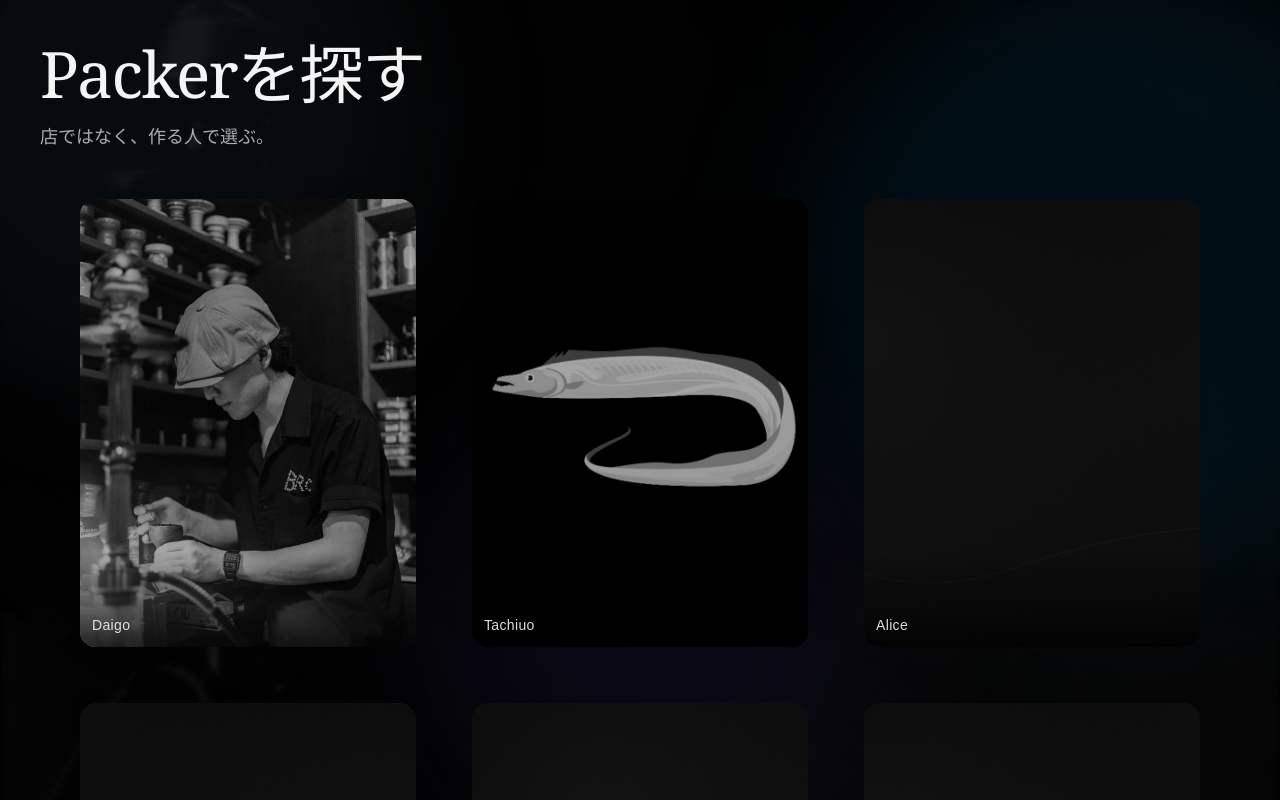
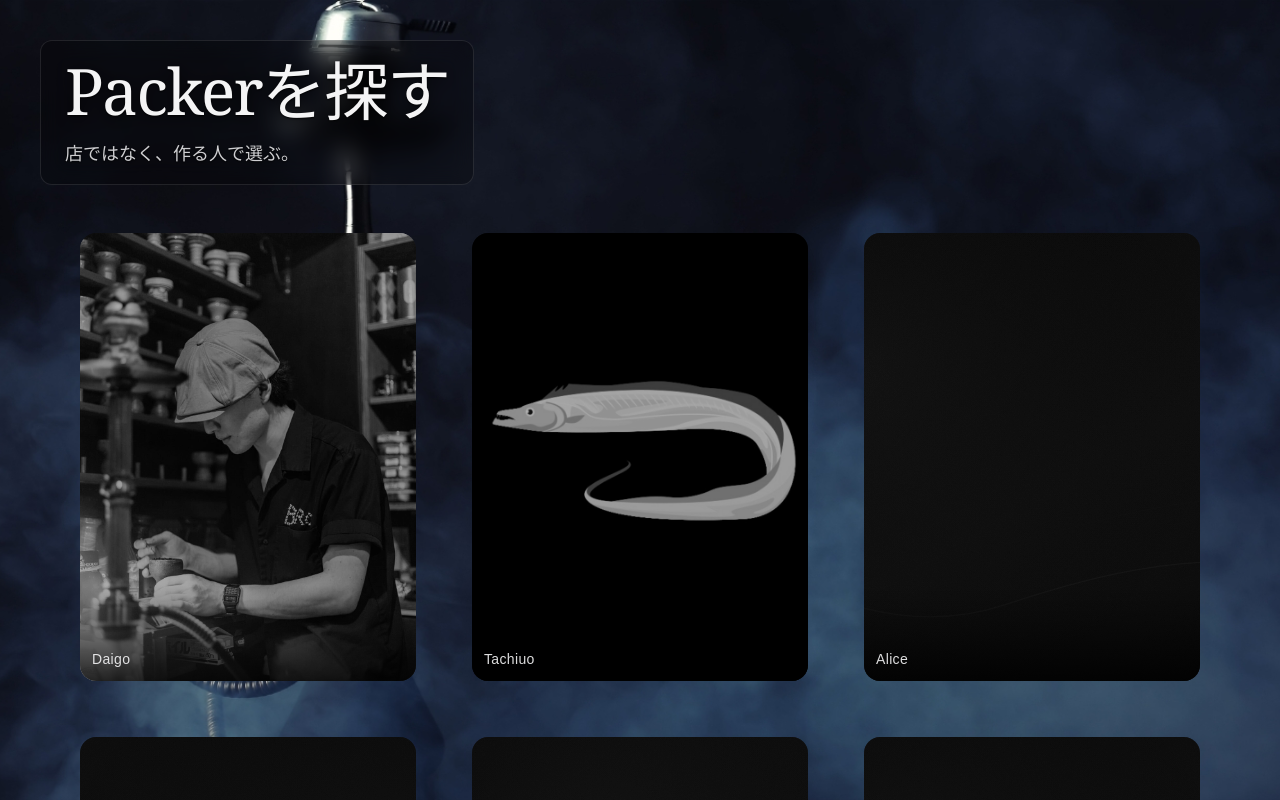
Before and after one commit to enganche1988/shisha-player, a Next.js app: page / in a window 1280 px wide. Shown: the top 800 px of the page. Built offline with nearby package versions, Linux system fonts and the light colour scheme.

Commit message:
ui: home background without overlay; improve title readability

```diff
--- a/src/app/page.tsx
+++ b/src/app/page.tsx
@@ -227,29 +227,33 @@ export default async function HomePage() {
   return (
     <main className="bg-black text-white overflow-x-hidden">
       <section className="relative min-h-[100svh] overflow-hidden">
-        {/* background image (air layer) */}
+        {/* background (no overlay): fixed + cover + center */}
         <div
-          className="absolute inset-0 bg-cover bg-center opacity-30 saturate-0 sm:opacity-35 sm:blur-[1px] md:blur-[2px]"
-          style={{ backgroundImage: "url(/photos/bg/shisha-smoke.jpg)" }}
+          className="absolute inset-0 bg-cover bg-center bg-no-repeat"
+          style={{
+            backgroundImage: "url(/photos/bg/shisha-smoke.jpg)",
+            backgroundAttachment: "fixed",
+          }}
           aria-hidden="true"
         />
-        {/* dark overlay for readability (must win over background) */}
-        <div className="absolute inset-0 bg-gradient-to-b from-black/75 via-black/65 to-black/85" />
-
-        {/* smoky quiet backdrop (no imagery, just light) */}
-        <div className="absolute -left-32 -top-40 h-[34rem] w-[34rem] rounded-full bg-slate-700/20 blur-3xl" />
-        <div className="absolute -right-40 -top-10 h-[40rem] w-[40rem] rounded-full bg-sky-900/25 blur-3xl" />
-        <div className="absolute left-1/3 top-1/3 h-[28rem] w-[28rem] rounded-full bg-indigo-950/30 blur-3xl" />
-        <div className="absolute inset-0 bg-black/25" />
 
         <div className="relative mx-auto flex min-h-[100svh] w-full max-w-7xl flex-col px-5 pt-7 pb-6 md:px-10 md:pt-10 md:pb-8">
           <div className="min-w-0">
-            <h1 className="font-serif text-[36px] font-medium leading-[1.05] tracking-tight text-zinc-100 md:text-[64px]">
+            {/* title glass plate (only around text, not full page) */}
+            <div className="inline-block rounded-xl border border-white/10 bg-black/25 px-4 py-3 backdrop-blur-md md:px-6 md:py-4">
+            <h1
+              className="font-serif text-[36px] font-medium leading-[1.05] tracking-tight text-zinc-100 md:text-[64px]"
+              style={{ textShadow: "0 2px 16px rgba(0,0,0,0.65), 0 1px 2px rgba(0,0,0,0.85)" }}
+            >
               Packerを探す
             </h1>
-            <p className="mt-4 max-w-[28rem] text-sm text-zinc-300/80 md:text-lg">
+            <p
+              className="mt-4 max-w-[28rem] text-sm text-zinc-200/90 md:text-lg"
+              style={{ textShadow: "0 2px 14px rgba(0,0,0,0.65), 0 1px 2px rgba(0,0,0,0.85)" }}
+            >
               店ではなく、作る人で選ぶ。
             </p>
+            </div>
           </div>
 
           <div className="mt-6 flex-1 md:mt-12">
```
